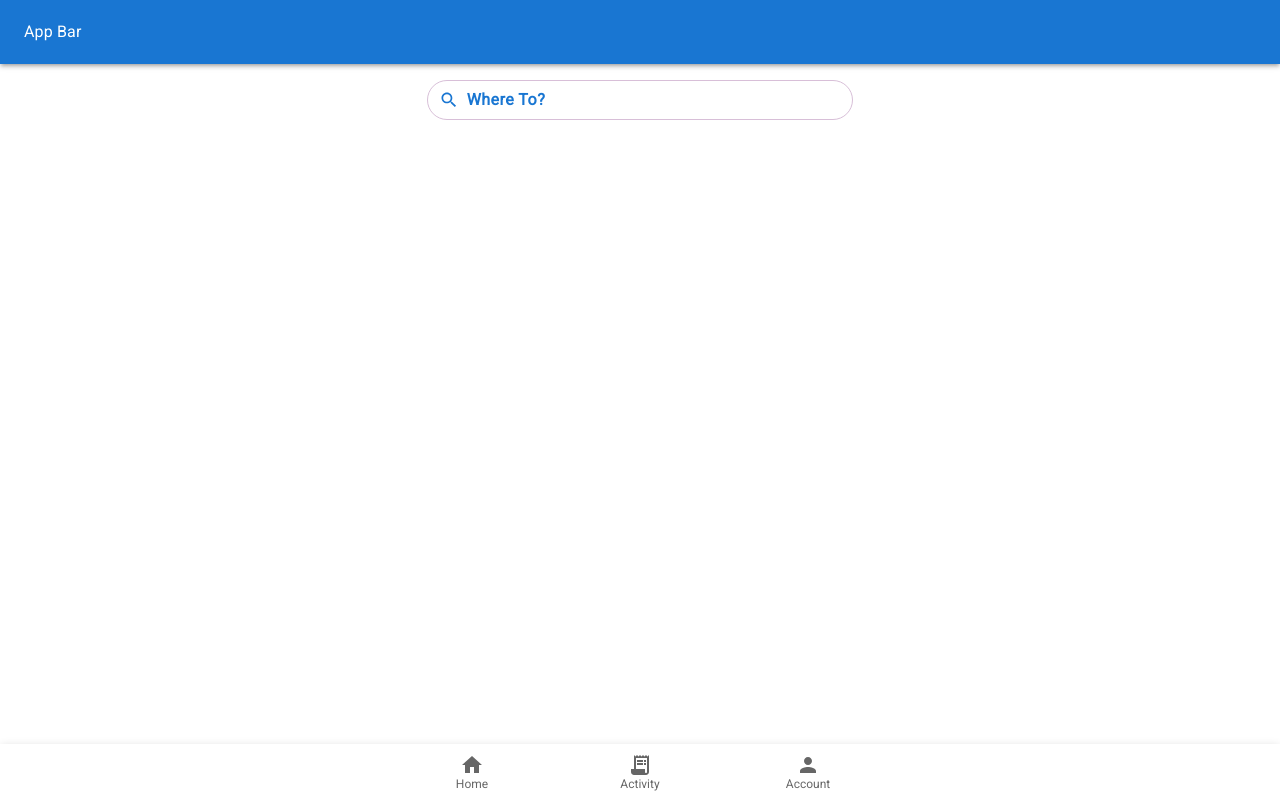
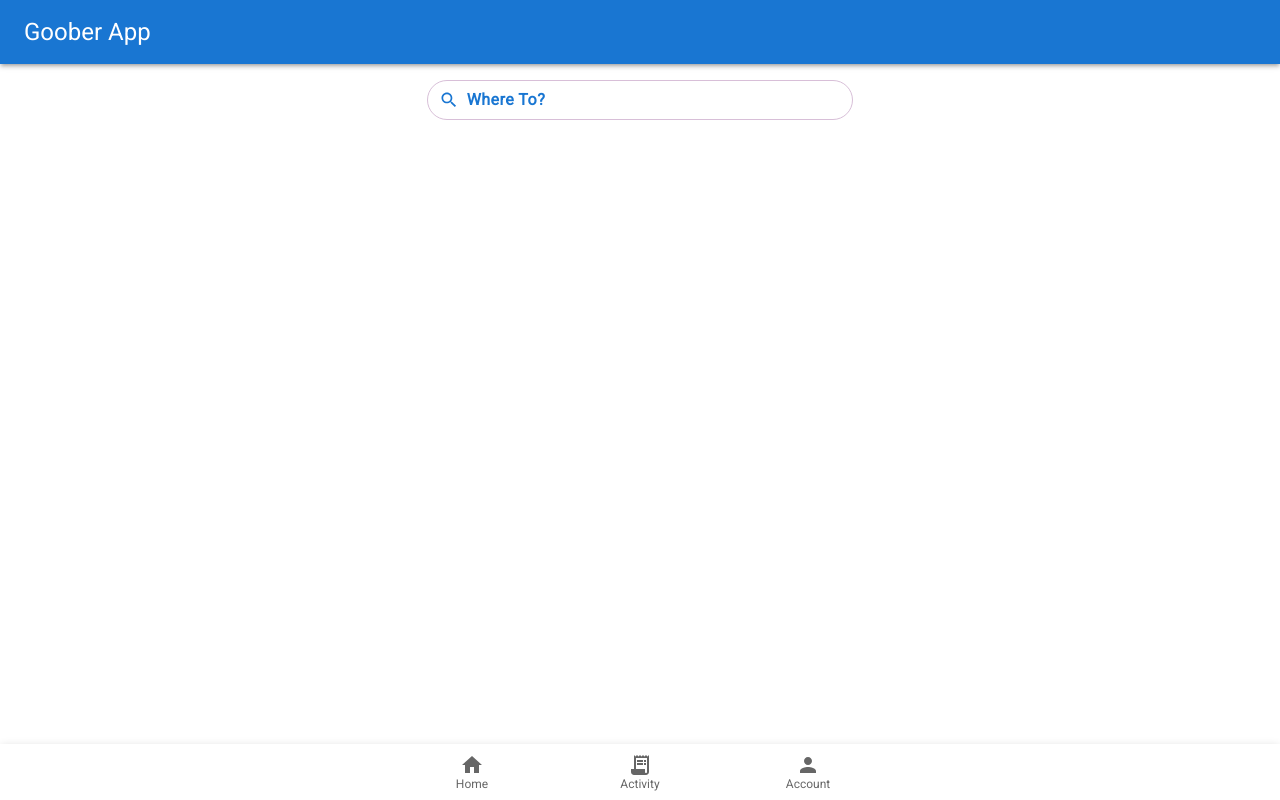
Before and after one commit to madalejo/goober-web-app, a Next.js app: page /rider in a window 1280 px wide. Built offline with nearby package versions, Linux system fonts and the light colour scheme; no server answers.

Commit message:
Add app title

```diff
--- a/src/app/ui/rider/app-bar.tsx
+++ b/src/app/ui/rider/app-bar.tsx
@@ -1,5 +1,5 @@
 import { FC, JSX } from "react"
-import { AppBar as TopBar, Toolbar } from "@mui/material"
+import { AppBar as TopBar, Toolbar, Typography } from "@mui/material"
 
 const AppBar: FC = (): JSX.Element => {
     return (
@@ -8,7 +8,9 @@ const AppBar: FC = (): JSX.Element => {
             elevation={3}
         >
             <Toolbar>
-                App Bar
+                <Typography variant="h5">
+                    Goober App
+                </Typography>
             </Toolbar>
         </TopBar>
     )
```
